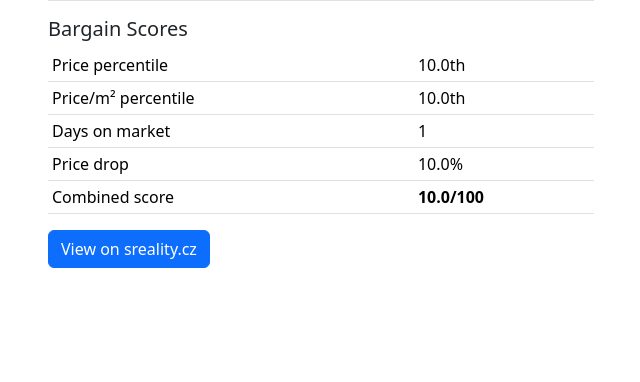
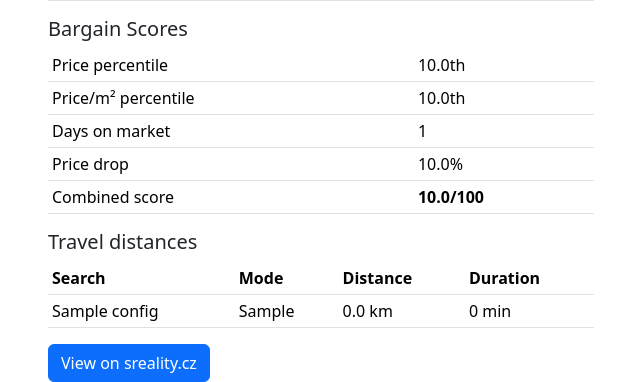
Before and after one commit to tomjirsa/reality-agent, a FastAPI app: page /listing/1 in a window 1280 px wide. Shown: the part 468-850 px from the top of the page, without its empty margins (34-674 px from the left). Before the commit the page ends 736 px from the top, so only its background shows below. Run offline with FastAPI, Linux system fonts and the light colour scheme; tables that the repository leaves empty hold one stand-in row (values such as "Sample post").

Commit message:
feat: show travel distances section on listing detail page

```diff
--- a/dashboard/templates/detail.html
+++ b/dashboard/templates/detail.html
@@ -34,6 +34,24 @@
       <tr><td>Combined score</td><td><strong>{{ "{:.1f}".format(score.combined_score or 0) }}/100</strong></td></tr>
     </table>
     {% endif %}
+    {% if distances %}
+    <h5 class="mt-3">Travel distances</h5>
+    <table class="table table-sm">
+      <thead>
+        <tr><th>Search</th><th>Mode</th><th>Distance</th><th>Duration</th></tr>
+      </thead>
+      <tbody>
+        {% for dist, config in distances %}
+        <tr>
+          <td>{{ config.name }}</td>
+          <td>{{ dist.travel_mode }}</td>
+          <td>{{ "{:.1f}".format(dist.distance_m / 1000) }} km</td>
+          <td>{{ dist.duration_s // 60 }} min</td>
+        </tr>
+        {% endfor %}
+      </tbody>
+    </table>
+    {% endif %}
     <a href="{{ sreality_url(listing) }}"
        target="_blank" class="btn btn-primary">View on sreality.cz</a>
   </div>
```
Also changed, not shown: tests/dashboard/test_listings.py (+31 -0 lines).
